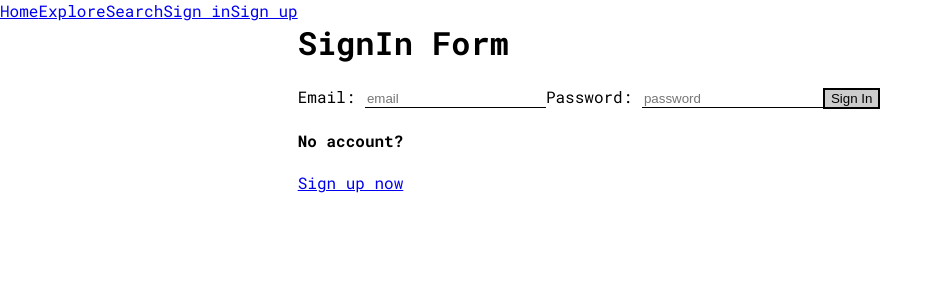
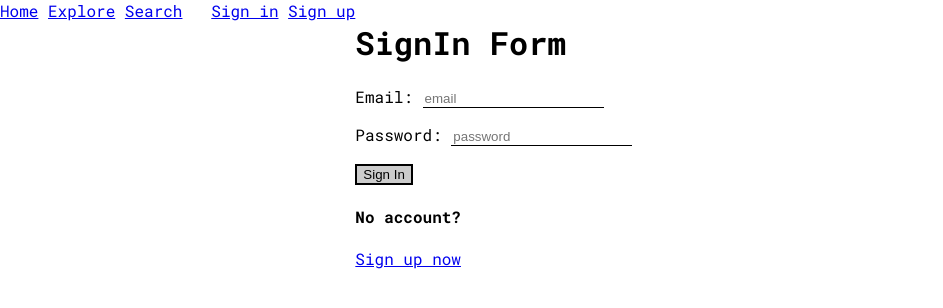
Before and after one commit to softscienceprojects/Curatorial_frontend, a React (Create React App) app: page /signin in a window 1280 px wide. Shown: the top 308 px of the page, without its empty margins (0-943 px from the left). Built offline with nearby package versions, Linux system fonts and the light colour scheme; no server answers.

Commit message:
positioning for easier ux

```diff
--- a/src/components/NavBar.js
+++ b/src/components/NavBar.js
@@ -5,12 +5,12 @@ import { NavLink } from "react-router-dom";
 const NavBar = ({ user }) => {
   return (
     <nav>
-      <NavLink to="/">Home</NavLink>
-      <NavLink to="/explore">Explore</NavLink>
-      <NavLink to="/search">Search</NavLink>
-      {user && <NavLink to={`/users/${user.id}`}>Dashboard</NavLink>}
-      {user && <NavLink to="/logout">Log out</NavLink>}
-      {!user && <NavLink to="/signin">Sign in</NavLink>}
+      <NavLink to="/">Home</NavLink>&nbsp;
+      <NavLink to="/explore">Explore</NavLink>&nbsp;
+      <NavLink to="/search">Search</NavLink>&nbsp;
+      {user && <NavLink to={`/users/${user.id}`}>Dashboard</NavLink>}&nbsp;
+      {user && <NavLink to="/logout">Log out</NavLink>}&nbsp;
+      {!user && <NavLink to="/signin">Sign in</NavLink>}&nbsp;
       {!user && <NavLink to="/signup">Sign up</NavLink>}
     </nav>
   );
--- a/src/components/SignIn.js
+++ b/src/components/SignIn.js
@@ -26,8 +26,8 @@ class SignIn extends React.Component {
         return(
             <div><h1>SignIn Form</h1>
             <form onSubmit={this.handleSubmit}>
-                <label>Email: <input type="email" placeholder="email" name="email" value={this.state.email} onChange={this.handleChange} /></label>
-                <label>Password: <input type="password" placeholder="password" name="password" value={this.state.password} onChange={this.handleChange} /></label>
+                <p><label>Email: <input type="email" placeholder="email" name="email" value={this.state.email} onChange={this.handleChange} /></label></p>
+                <p><label>Password: <input type="password" placeholder="password" name="password" value={this.state.password} onChange={this.handleChange} /></label></p>
                 <input type="submit" value="Sign In" />
             </form>
             <h4>No account?</h4>
```
